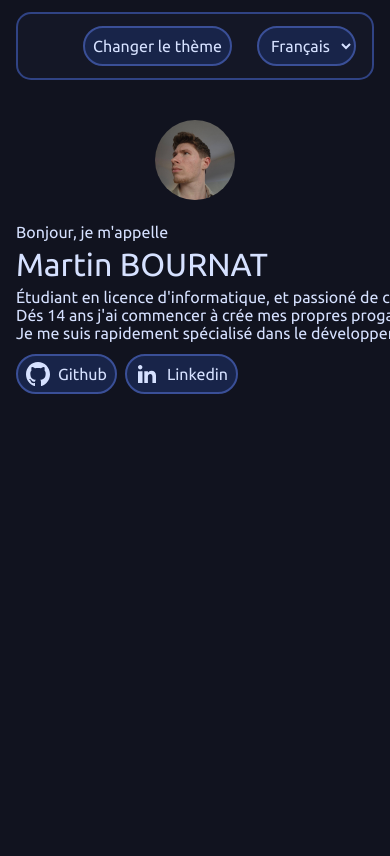
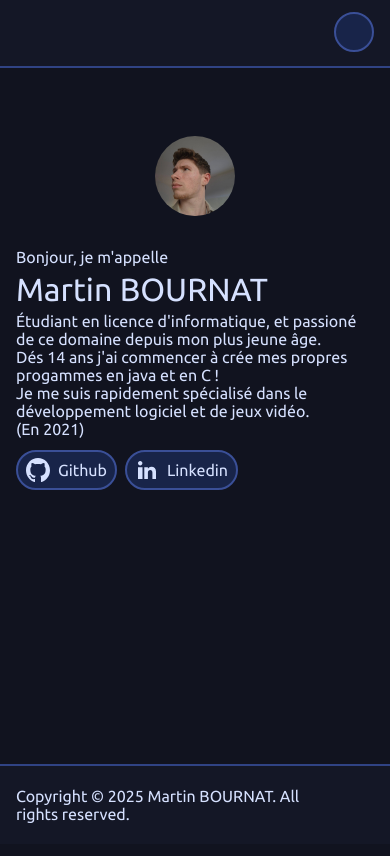
Before and after one commit to Vectem27/Portfolio, a PHP site: page / in a window 390 px wide; the page is wider, and only the part inside the window is pictured. After the commit the page ends 823 px from the top of that part, so only its background shows below. Run offline with PHP 8.4, Linux system fonts and the light colour scheme.

Commit message:
Adding some responsiveness and a minimal footer
The navbar is now responsive, with a hamburger list for small screens

For wide screens, the main has now a pretty background to make this
sections less boring

The "pre" tag wrap his content for small sceens now

And some visual changes were added to the nav bar to make it better

```diff
--- a/www/index.php
+++ b/www/index.php
@@ -14,11 +14,13 @@
     </head>
     <body>
         <nav>
+            <button id="nav-hamburger"></button>
+
             <!--LOGO (optional)-->
 
-            <button id="toggle-theme-btn">Changer le thème</button>
+            <button id="toggle-theme-btn" class="nav-element">Changer le thème</button>
 
-            <select id="language-select">
+            <select id="language-select" class="nav-element">
                 <option value="fr">Français</option>
                 <option value="en">English</option>
             </select>
@@ -48,10 +50,11 @@
         </section>
 
         <footer>
-
+            <p>Copyright © 2025 Martin BOURNAT. All rights reserved.</p>
         </footer>
 
-        <script src="themes.js"></script>
-        <script src="lang.js"></script>
+        <script src="javascript/themes.js"></script>
+        <script src="javascript/lang.js"></script>
+        <script src="javascript/responsive-menu.js"></script>
     </body>
 </html>
--- a/www/styles.css
+++ b/www/styles.css
@@ -9,7 +9,7 @@
   font: inherit;
   font-family: "Ubuntu", sans-serif;
 
-  transition: background-color 0.3s, color 0.3s;
+  transition: background-color 0.3s, color 0.3s, border-color 0.3s, background-image 0.3s;
 
   font-size: 16px; /* 1rem = 16px */
 }
@@ -29,7 +29,7 @@ body{
   min-height: 100dvh;
 }
 
-p, a{
+p, pre, a{
   text-wrap: pretty;
 }
 
@@ -146,10 +146,18 @@ body
 {
   background-color: var(--color-bg);
   color: var(--color-text);
+
+  display: flex;
+  flex-direction: column;
+  justify-content: stretch;
 }
 
-p, a{
+p, pre, a{
   color: var(--color-text);
+}
+
+pre{
+  text-wrap-mode: wrap;
 }
 
 :is(select, button, #presentation-article a){
@@ -192,9 +200,8 @@ nav{
   background-color: var(--color-subtitle-bg);
 
   padding: 0.75rem 1rem;
-  margin: 0.75rem 1rem;
 
-  width: auto;
+  width: 100dvw;
 
 
   align-items: stretch;
@@ -202,48 +209,104 @@ nav{
 
   gap: 25px;
 
-  height: auto;
+  height: 4.25rem;
 
   border-color: var(--color-subtitle-border);
-  border-radius: 15px;
-  border-width: 2px;
+  border-width: 0;
+  border-bottom-width: 2px;
   border-style: solid;
 
-  position: sticky;
-  top: 0.75rem;
+  position: fixed;
+  top: 0;
   z-index: 1000;
+
+  align-items: center;
 }
 
-nav *{
-  display: inline-flex;
+nav > *{
+    display: inline-flex;
 }
 
 nav > :nth-last-child(2) {
   margin-left: auto;
 }
 
+nav > :not(.nav-element){
+  display: none !important;
+}
+
+/* Display hamburger for small screens*/
+@media screen and (max-width: 768px){
+    nav{
+      flex-direction: column;
+      transition: height 0.2s;
+
+      overflow: hidden;
+
+      align-items: center;
+      justify-content: start;
+    }
+
+    nav:is(.open){
+      height: 100dvh;
+    }
+
+    nav > :not(.nav-element){
+      display: inline-flex !important;
+      margin-left: auto;
+      aspect-ratio: 1;
+    }
+
+    .nav-element{
+      display: none !important;
+      margin: 0 !important;
+    }
+
+    .nav-element-force-visible{
+      display: inline-flex !important;
+    }
+}
+
+
 main{
   padding: 1rem;
-  min-height: 40dvh;
+  padding-top: 6.5rem;
+
 
   display: flex;
   flex-direction: row;
   align-items: center;
   justify-content: space-around;
   flex-wrap: wrap-reverse;
+
+  /*Adding cool background for wide screen*/
+  @media screen and (min-width: 1648px){
+    background-image: radial-gradient(circle at top left, var(--color-bg) 0%, var(--color-bg) 48%,var(--color-subtitle-bg) 48%, var(--color-subtitle-bg) 53%,var(--color-elem) 53%, var(--color-elem) 56%,var(--color-elem-hovered) 56%, var(--color-elem-hovered) 69%,var(--color-elem-selected) 69%, var(--color-elem-selected) 100%);
+    min-height: 50rem;
+  }
 }
 
-main > img{
-  border-radius: 50%;
-  aspect-ratio: 1;
-  width: clamp(80px, 10dvw, 200px);
-}
 
 main > article{
   display: flex;
   flex-direction: column;
   align-items: flex-start;
   gap: 0.25rem;
+
+
+  /*Align with background for wide screen*/
+  @media screen and (min-width: 1648px){
+    align-self: flex-end;
+    flex-basis: 60%;
+    margin-top: 8rem;
+  }
+}
+
+main > img{
+  margin: 2rem;
+  border-radius: 50%;
+  aspect-ratio: 1;
+  width: clamp(80px, 10dvw, 200px);
 }
 
 .links{
@@ -278,3 +341,22 @@ a > .icon{
   mask-image: url(resources/images/linkedin.svg);
   mask-size: 1.125rem;
 }
+
+footer{
+  margin-top: auto;
+  min-height: 5rem;
+
+  padding: 1rem;
+
+  background-color: var(--color-subtitle-bg);
+
+  border-color: var(--color-subtitle-border);
+  border-width: 0;
+  border-top-width: 2px;
+  border-style: solid;
+
+  display: flex;
+  flex-direction: column;
+  align-items: center;
+  justify-content: center;
+}
```
